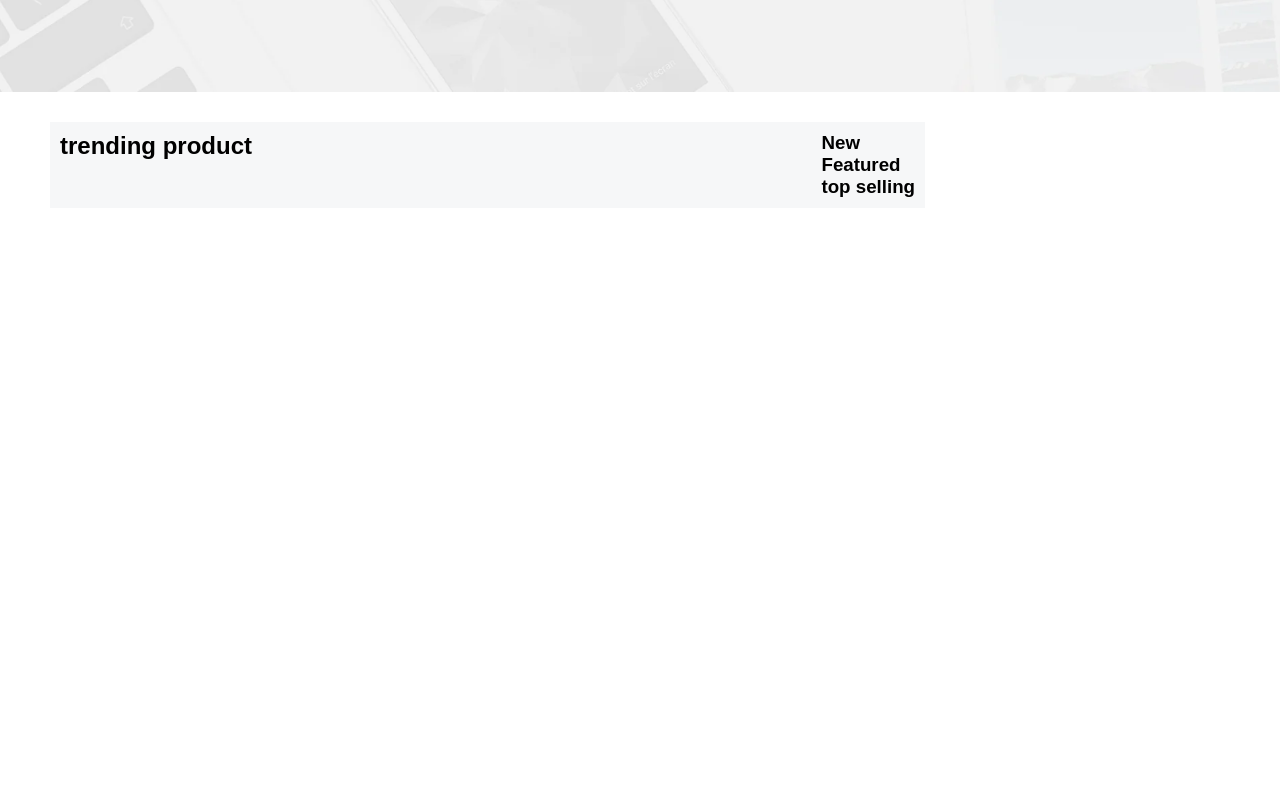
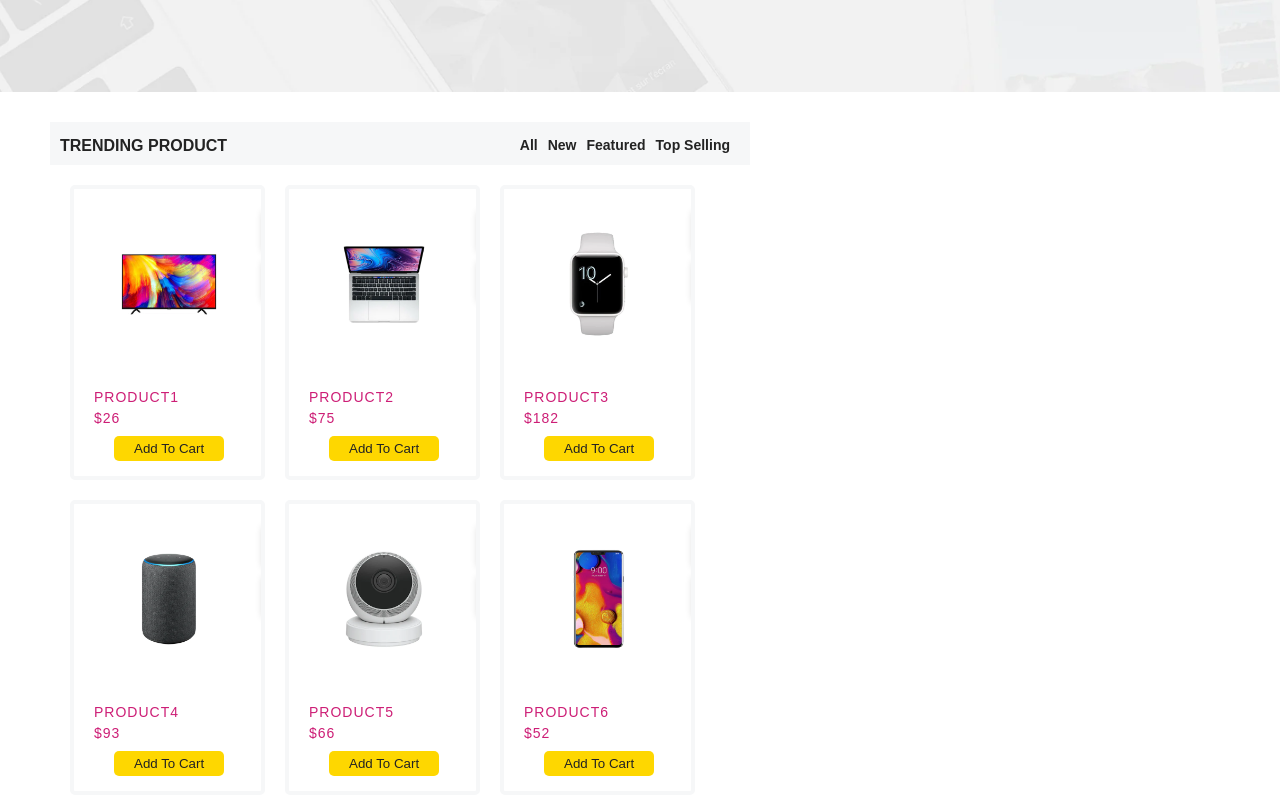
Before and after one commit to all01280/E-commerce-website, a React (Create React App) app: page / in a window 1280 px wide. Shown: the part 500-1300 px from the top of the page. Before the commit the page ends 800 px from the top, so only its background shows below. Built offline with nearby package versions, Linux system fonts and the light colour scheme.

Commit message:
Update filter of trending product

```diff
--- a/src/comp/home.css
+++ b/src/comp/home.css
@@ -75,13 +75,140 @@
   width: 75%;
 }
 
+/* header */
+
 .home .trending .container .left_box .header {
   display: flex;
-  max-width: 100%;
+  max-width: 80%;
   padding: 10px 10px;
   background: #f6f7f8;
   justify-content: space-between;
 }
 
 .home .trending .container .left_box .header .heading h2 {
+  text-transform: uppercase;
+  font-size: 16px;
+  color: #232323;
+  margin-top: 5px;
 }
+
+.home .trending .container .left_box .header .cate {
+  display: flex;
+  margin-top: 5px;
+}
+
+.home .trending .container .left_box .header .cate h3 {
+  text-transform: capitalize;
+  margin-right: 10px;
+  color: #232323;
+  font-size: 14px;
+  cursor: pointer;
+  transition: 0.5s;
+}
+
+.home .trending .container .left_box .header .cate h3:hover {
+  color: #cd1e76;
+}
+
+/* Product */
+
+.home .trending .container .left_box .products {
+  max-width: 80%;
+  display: flex;
+  flex-wrap: wrap;
+}
+
+.home .trending .container .left_box .products .container {
+  width: 100%;
+  display: flex;
+  flex-wrap: wrap;
+}
+
+.home .trending .container .left_box .products .container .box {
+  width: 195px;
+  height: 295px;
+  /*   padding: 10px 10px; */
+  border: 4px solid #f6f7f8;
+  margin-top: 20px;
+  margin-left: 20px;
+  overflow: hidden;
+  border-radius: 5px;
+}
+
+.home .trending .container .left_box .products .container .box .img_box {
+  display: flex;
+}
+
+.home .trending .container .left_box .products .container .box .img_box img {
+  width: 190px;
+  height: 190px;
+  object-fit: cover;
+}
+
+.products .container .box .img_box .icon {
+  display: flex;
+  flex-direction: column;
+  margin-left: 0%;
+  margin-top: 10px;
+  transition: 0.5s;
+}
+
+.products .container .box:hover .img_box .icon {
+  margin-left: -25%;
+}
+
+.products .container .box .img_box .icon .icon_box {
+  padding: 10px 10px;
+  margin-top: 10px;
+  box-shadow: rgba(0, 0, 0, 0.24) 0px 3px 8px;
+  z-index: 1;
+  background: #fff;
+  color: #cd1e76;
+  transition: 0.5s;
+  cursor: pointer;
+}
+
+.products .container .box .img_box .icon .icon_box:hover {
+  color: #fff;
+  background: #cd1e76;
+}
+
+.products .container .box .info {
+  padding: 10px 10px;
+  margin-left: 10px;
+}
+
+.products .container .box .info h3 {
+  text-transform: uppercase;
+  font-size: 14px;
+  color: #cd1e76;
+  font-weight: 300;
+  letter-spacing: 1px;
+}
+
+.products .container .box .info p {
+  color: #cd1e76;
+  margin-top: 5px;
+  font-size: 14px;
+  letter-spacing: 1px;
+}
+
+.products .container .box .info .btn {
+  margin-top: 10px;
+  align-items: center;
+  padding: 5px 20px;
+  margin-left: 20px;
+  border: none;
+  outline: none;
+  background: #fed700;
+  color: #232323;
+  text-transform: capitalize;
+  border-radius: 5px;
+  cursor: pointer;
+  transition: 0.5s;
+}
+
+.products .container .box .info .btn:hover {
+  background: #cd1e76;
+  color: #f6f7f8;
+}
--- a/src/comp/home.js
+++ b/src/comp/home.js
@@ -1,8 +1,25 @@
-import React from "react";
+import React, { useState } from "react";
 import "./home.css";
 import { Link } from "react-router-dom";
+import Homeproduct from "./home_product";
+
+/* Icon */
+import { FaEye, FaHeart } from "react-icons/fa";
 
 const Home = () => {
+  const [trendingProduct, setTrendingProduct] = useState(Homeproduct);
+  // filter of trending product
+  const filtercate = (x) => {
+    const filterproduct = Homeproduct.filter((curElm) => {
+      return curElm.type === x;
+    });
+    setTrendingProduct(filterproduct);
+  };
+  // All Trending Product
+  const allTrendingProduct = () => {
+    setTrendingProduct(Homeproduct);
+  };
+
   return (
     <>
       <div className="home">
@@ -24,9 +41,38 @@ const Home = () => {
                   <h2>trending product</h2>
                 </div>
                 <div className="cate">
-                  <h3>New</h3>
-                  <h3>Featured</h3>
-                  <h3>top selling</h3>
+                  <h3 onClick={() => allTrendingProduct()}>All</h3>
+                  <h3 onClick={() => filtercate("new")}>New</h3>
+                  <h3 onClick={() => filtercate("featured")}>Featured</h3>
+                  <h3 onClick={() => filtercate("top")}>top selling</h3>
+                </div>
+              </div>
+              <div className="products">
+                <div className="container">
+                  {trendingProduct.map((curElm) => {
+                    return (
+                      <>
+                        <div className="box">
+                          <div className="img_box">
+                            <img src={curElm.image} alt="" />
+                            <div className="icon">
+                              <div className="icon_box">
+                                <FaEye />
+                              </div>
+                              <div className="icon_box">
+                                <FaHeart />
+                              </div>
+                            </div>
+                          </div>
+                          <div className="info">
+                            <h3>{curElm.Name}</h3>
+                            <p>${curElm.price}</p>
+                            <button className="btn">Add to cart</button>
+                          </div>
+                        </div>
+                      </>
+                    );
+                  })}
                 </div>
               </div>
             </div>
--- /dev/null
+++ b/src/comp/home_product.js
@@ -0,0 +1,67 @@
+const Homeproduct = [
+  {
+    id: 1,
+    Name: "product1",
+    price: "26",
+    image: "image/p1.webp",
+    cat: "",
+    type: "new",
+  },
+  {
+    id: 2,
+    Name: "product2",
+    price: "75",
+    image: "image/p2.webp",
+    cat: "",
+    type: "new",
+  },
+  {
+    id: 3,
+    Name: "product3",
+    price: "182",
+    image: "image/p3.webp",
+    cat: "",
+    type: "new",
+  },
+  {
+    id: 4,
+    Name: "product4",
+    price: "93",
+    image: "image/p4.webp",
+    cat: "",
+    type: "featured",
+  },
+  {
+    id: 5,
+    Name: "product5",
+    price: "66",
+    image: "image/p5.webp",
+    cat: "",
+    type: "featured",
+  },
+  {
+    id: 6,
+    Name: "product6",
+    price: "52",
+    image: "image/p6.webp",
+    cat: "",
+    type: "top",
+  },
+  {
+    id: 7,
+    Name: "product7",
+    price: "68",
+    image: "image/p7.webp",
+    cat: "",
+    type: "top",
+  },
+  {
+    id: 8,
+    Name: "product8",
+    price: "71",
+    image: "image/p8.webp",
+    cat: "",
+    type: "top",
+  },
+];
+export default Homeproduct;
```
